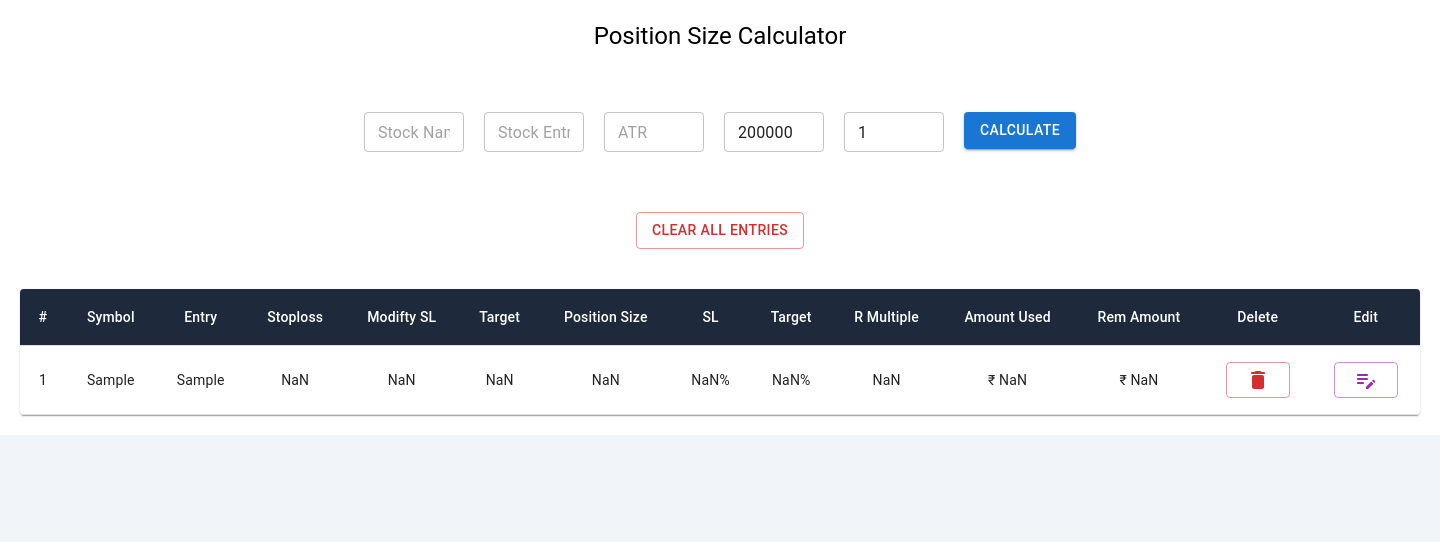
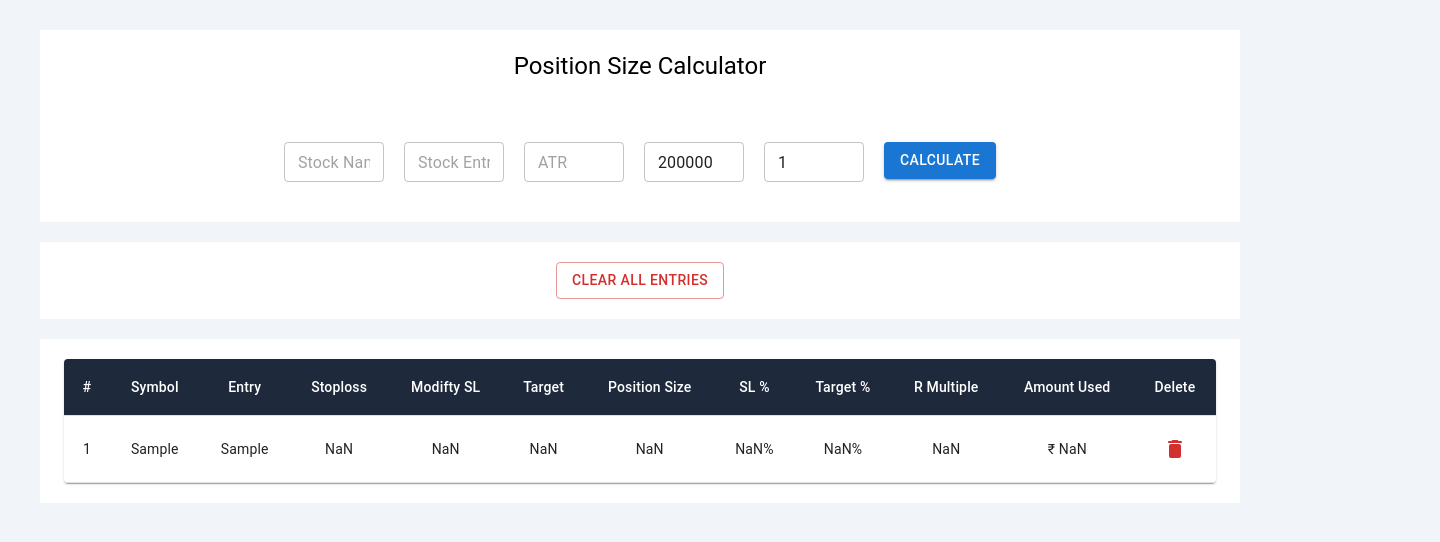
Before and after one commit to Ajinkya6898/position-size-calculator, a React (Create React App) app: page / in a window 1280 px wide. Both pictures are taken after typing "Sample", "Sample", "Sample" into the empty fields and a click on the button "CALCULATE". Shown: the top 542 px of the page, 1440 px wide, since content can reach past the window. Built offline with nearby package versions, Linux system fonts and the light colour scheme.

Commit message:
UI changes

```diff
--- a/src/components/BasicTabel.jsx
+++ b/src/components/BasicTabel.jsx
@@ -1,6 +1,6 @@
 import React from "react";
 import { styled } from "@mui/material/styles";
-import { Button } from "@mui/material";
+import { IconButton } from "@mui/material";
 import Table from "@mui/material/Table";
 import TableBody from "@mui/material/TableBody";
 import TableCell, { tableCellClasses } from "@mui/material/TableCell";
@@ -9,7 +9,6 @@ import TableHead from "@mui/material/TableHead";
 import TableRow from "@mui/material/TableRow";
 import Paper from "@mui/material/Paper";
 import DeleteRoundedIcon from "@mui/icons-material/DeleteRounded";
-import EditNoteRoundedIcon from "@mui/icons-material/EditNoteRounded";
 
 const StyledTableCell = styled(TableCell)(({ theme }) => ({
   [`&.${tableCellClasses.head}`]: {
@@ -40,13 +39,11 @@ const BasicTable = ({ stocks, deleteStock, editStock }) => {
               <StyledTableCell>Modifty SL</StyledTableCell>
               <StyledTableCell>Target</StyledTableCell>
               <StyledTableCell>Position Size</StyledTableCell>
-              <StyledTableCell>SL</StyledTableCell>
-              <StyledTableCell>Target</StyledTableCell>
+              <StyledTableCell>SL %</StyledTableCell>
+              <StyledTableCell>Target %</StyledTableCell>
               <StyledTableCell>R Multiple</StyledTableCell>
               <StyledTableCell>Amount Used</StyledTableCell>
-              <StyledTableCell>Rem Amount</StyledTableCell>
               <StyledTableCell>Delete</StyledTableCell>
-              <StyledTableCell>Edit</StyledTableCell>
             </TableRow>
           </TableHead>
           <TableBody>
@@ -81,24 +78,15 @@ const BasicTable = ({ stocks, deleteStock, editStock }) => {
                   ).toFixed(2)}
                 </TableCell>
                 <TableCell sx={alignMiddle}>{stock.amountUsed}</TableCell>
-                <TableCell sx={alignMiddle}>{stock.remainingAmt}</TableCell>
                 <TableCell sx={alignMiddle}>
-                  <Button
+                  <IconButton
+                    size="small"
                     variant="outlined"
                     color="error"
                     onClick={() => deleteStock(index)}
                   >
                     <DeleteRoundedIcon />
-                  </Button>
-                </TableCell>
-                <TableCell sx={alignMiddle}>
-                  <Button
-                    variant="outlined"
-                    color="secondary"
-                    onClick={() => editStock(index)}
-                  >
-                    <EditNoteRoundedIcon />
-                  </Button>
+                  </IconButton>
                 </TableCell>
               </TableRow>
             ))}
--- a/src/components/StockTradingApp.jsx
+++ b/src/components/StockTradingApp.jsx
@@ -1,16 +1,8 @@
 import React, { useState, useEffect } from "react";
-import { Typography, Box, Button } from "@mui/material";
+import { Typography, Box, Button, Container } from "@mui/material";
 import StockForm from "./StockForm";
 import BasicTable from "./BasicTabel";
 import toast from "react-hot-toast";
-
-const containerStyle = {
-  backgroundColor: "white",
-  mt: "50px",
-  width: "1400px",
-  margin: "auto",
-  padding: "0 20px",
-};
 
 const StockTradingApp = () => {
   const [stocks, setStocks] = useState([]);
@@ -54,7 +46,8 @@ const StockTradingApp = () => {
   }, []);
 
   return (
-    <Box sx={containerStyle}>
+    <>
+      <Container sx={{ background: "white", mt: "30px" }}>
         <Box py="20px">
           <Typography variant="h5" textAlign="center">
             Position Size Calculator
@@ -63,11 +56,15 @@ const StockTradingApp = () => {
         <Box py="20px" textAlign="center">
           <StockForm addStock={addStock} />
         </Box>
+      </Container>
+      <Container sx={{ background: "white", mt: "20px" }}>
         <Box textAlign="center" py="20px">
           <Button variant="outlined" color="error" onClick={clearAllEntries}>
             Clear All Entries
           </Button>
         </Box>
+      </Container>
+      <Container sx={{ background: "white", mt: "20px" }}>
         <Box margin="auto" py="20px">
           <BasicTable
             stocks={stocks}
@@ -75,7 +72,8 @@ const StockTradingApp = () => {
             editStock={editStock}
           />
         </Box>
-    </Box>
+      </Container>
+    </>
   );
 };
 
```
Lines whose indentation alone changed are shown as unchanged.
